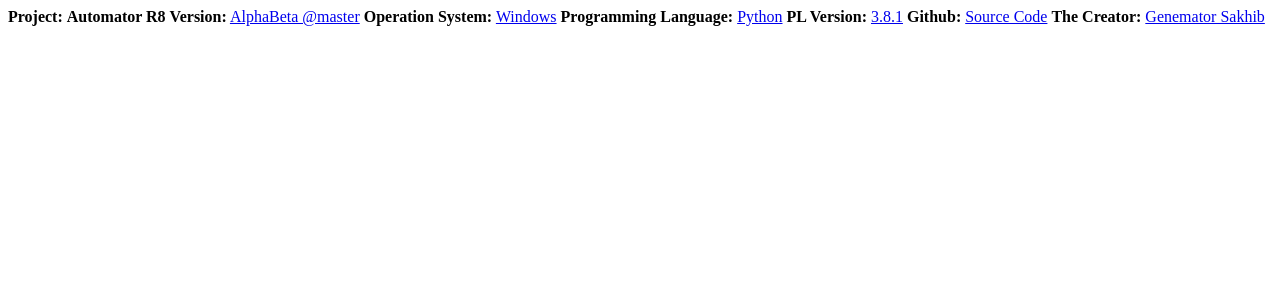
After one commit to bsba-team/automator, a Python web app: template templates/template/about.html in a window 1280 px wide. The commit adds this page. Shown: the top 300 px of the page. Run offline with Jinja, Linux system fonts and the light colour scheme; the template is opened without the code that fills it, so the values that code supplies are empty.

Commit message:
Added and edited message templates and commands. New /about command.

```diff
--- a/handlers/Message.py
+++ b/handlers/Message.py
@@ -11,6 +11,8 @@ class Message:
                 Bot.bot.reply_to(message, template.start(), parse_mode='HTML', disable_web_page_preview=True)
             elif message.text == "/help":
                 Bot.bot.reply_to(message, template.help(), parse_mode='HTML', disable_web_page_preview=True)
+            elif message.text == "/about":
+                Bot.bot.reply_to(message, template.about(), parse_mode='HTML', disable_web_page_preview=True)
             else:
                 Bot.bot.reply_to(message, template.error(), parse_mode='HTML', disable_web_page_preview=True)
             pass
--- a/templates/Templates.py
+++ b/templates/Templates.py
@@ -11,6 +11,12 @@ class Template:
         pass
     pass
 
+    def about(self):
+        about = open('templates/template/about.html', 'rb').read()
+        return about
+        pass
+    pass
+
     def error(self):
         error = open('templates/template/error.html', 'rb').read()
         return error
--- /dev/null
+++ b/templates/template/about.html
@@ -0,0 +1,7 @@
+<b>Project:</b> <b>Automator R8</b>
+<b>Version:</b> <a href="https://github.com/sakhib-orzklv/automator/tree/master">AlphaBeta @master</a>
+<b>Operation System:</b> <a href="https://alltor.me/viewtopic.php?t=160957">Windows</a>
+<b>Programming Language:</b> <a href="https://www.python.org/">Python</a>
+<b>PL Version:</b> <a href="https://docs.python.org/3.8/whatsnew/changelog.html#python-3-8-1">3.8.1</a>
+<b>Github:</b> <a href="https://github.com/sakhib-orzklv/automator">Source Code</a>
+<b>The Creator:</b> <a href="https://t.me/sakhib_orzklv">Genemator Sakhib</a>
--- a/templates/template/help.html
+++ b/templates/template/help.html
@@ -1 +1,5 @@
-<b>This is help message</b>
+<b>Automator R8</b> - <a href="https://core.telegram.org/bots/api">Telegram Bot</a>
+<i>Command Lists:</i>
+/start - <b>Start the bot</b>
+/help - <b>Print this message</b>
+/about - <b>Informations about this bot</b>
--- a/templates/template/start.html
+++ b/templates/template/start.html
@@ -1,4 +1,7 @@
 <b>Hello, Dear BSBA Member!</b>
-We are glad to see you here...
+<code>We are glad to see you here...</code>
+<code>This bot serves for you as git.</code>
+<code>For further detail about our commands</code>
+<code>Type</code> /help <code>to acces help menu</code>
 
 <b>Sincerely</b>, <a href="https://t.me/sakhib_orzklv">The Creator</a>
```
